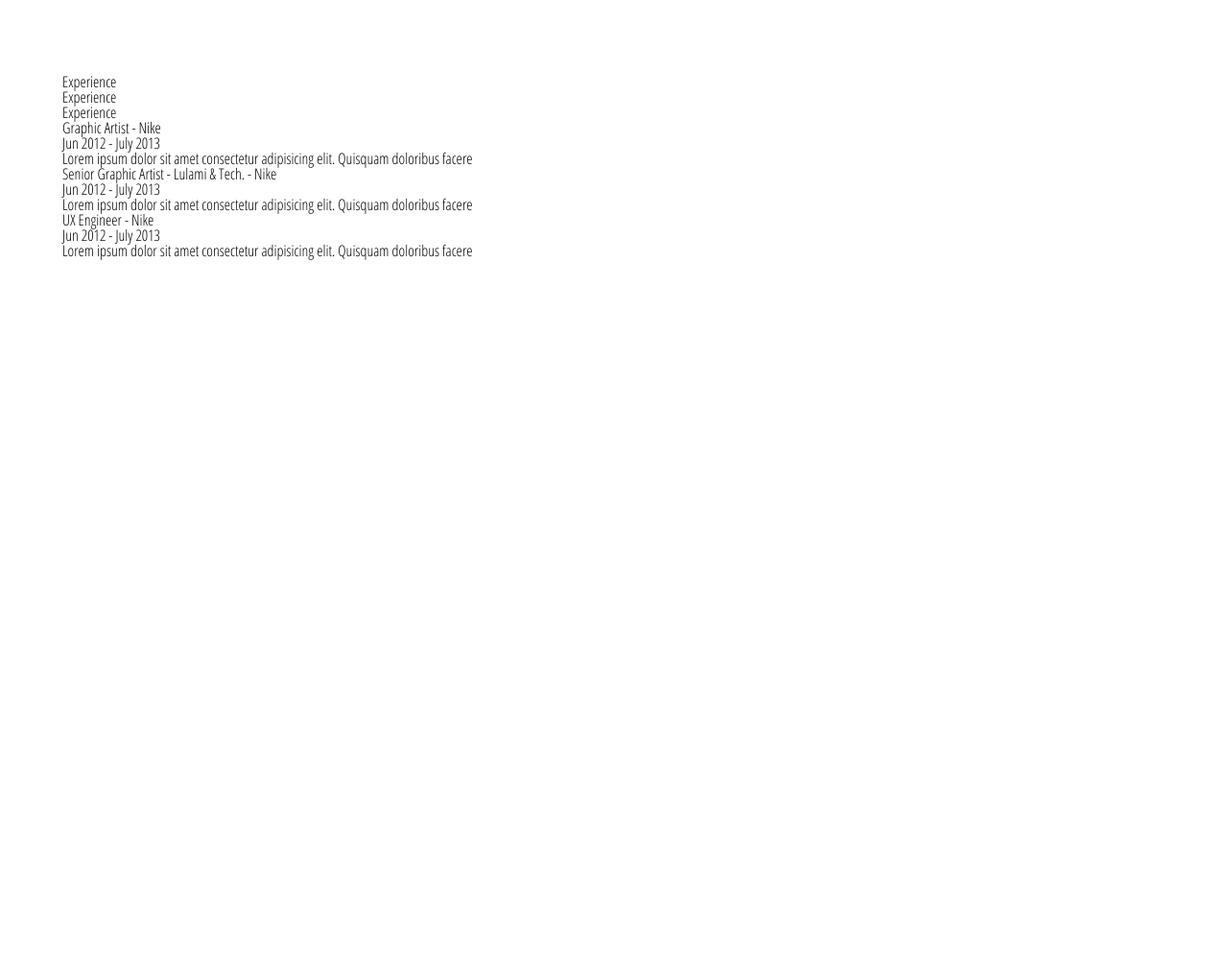
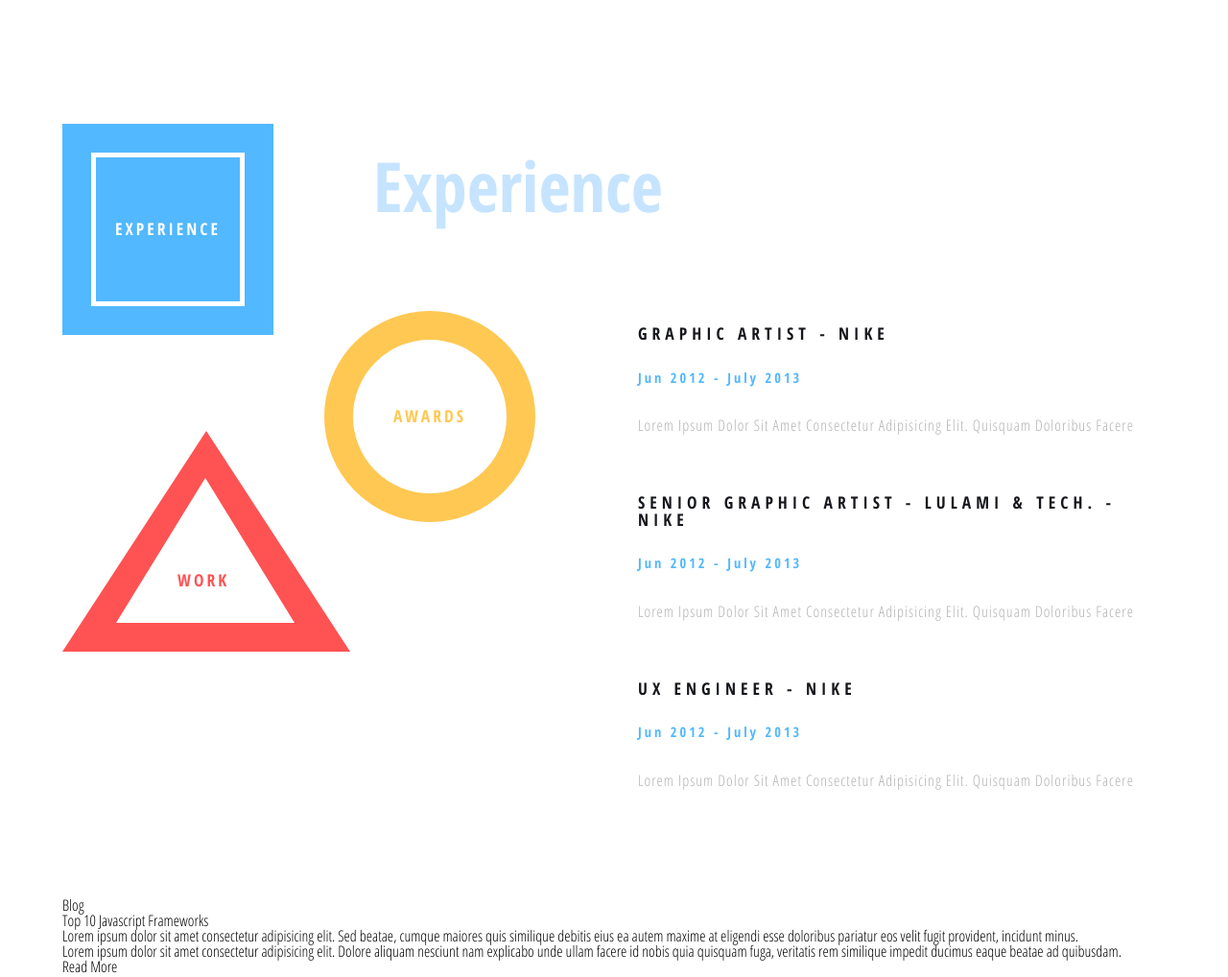
Before and after one commit to gabecastrojr/Starter-Portfolio, a plain HTML site: page index.html in a window 1280 px wide. Shown: the part 2683-3701 px from the top of the page at 96% size. Before the commit the page ends 2955 px from the top, so only its background shows below. Drawn offline with Linux system fonts and the light colour scheme.

Commit message:
Finished Experience Portion of Portfolio
As above line suggest, I have completed the experience portion with both html and css.

Starting on the Blog portion and should finish it up tonight.

```diff
--- a/css/main.css
+++ b/css/main.css
@@ -395,3 +395,142 @@ body {
 }
 
 /* Experience Section */
+
+#experience-section {
+  padding: 80px 15px;
+}
+
+#experience-section .large-title {
+  color: #c6e4ff;
+  font-weight: 900;
+  font-size: 4.5rem;
+  text-align: center;
+  position: relative;
+  left: -100px;
+}
+
+#experience-section .experience-container {
+  display: grid;
+  grid-template-columns: 1fr 1fr;
+  grid-gap: 20px;
+}
+
+#experience-section .experience-container .large-icons .square {
+  border: 30px solid #52b8ff;
+  padding: 5px;
+  display: inline-block;
+  position: relative;
+  top: -100px;
+}
+
+#experience-section .experience-container .large-icons .square .blue-box {
+  width: 150px;
+  height: 150px;
+  padding: 5px;
+  background: #52b8ff;
+  color: #ffffff;
+  text-transform: uppercase;
+  font-weight: 600;
+  display: flex;
+  justify-content: center;
+  align-items: center;
+  font-size: 1.1rem;
+  letter-spacing: 3px;
+}
+
+#experience-section .experience-container .large-icons .circle {
+  border: 30px solid #ffc853;
+  padding: 5px;
+  display: inline-block;
+  border-radius: 50%;
+  position: relative;
+  top: 95px;
+  left: 50px;
+}
+
+#experience-section .experience-container .large-icons .circle .white-box {
+  color: #ffc853;
+  display: flex;
+  justify-content: center;
+  align-items: center;
+  border-radius: 50%;
+  height: 150px;
+  width: 150px;
+  font-weight: 600;
+  font-size: 1.1rem;
+  letter-spacing: 3px;
+  text-transform: uppercase;
+}
+
+#experience-section .experience-container .large-icons .triangle {
+  width: 0;
+  height: 0;
+  border-style: solid;
+  border-width: 0 150px 230px 150px;
+  position: relative;
+  border-color: transparent transparent #ff5253 transparent;
+}
+
+#experience-section .experience-container .large-icons .triangle-box {
+  width: 0;
+  height: 0;
+  border-style: solid;
+  border-width: 0 93.75px 151.75px 93.75px;
+  border-color: transparent transparent #fff transparent;
+  position: absolute;
+  left: -94px;
+  top: 49px;
+  font-weight: 600;
+  font-size: 1.1rem;
+  letter-spacing: 3px;
+  text-transform: uppercase;
+  color: #ff5253;
+}
+
+#experience-section .experience-container .large-icons .triangle-box .text {
+  position: relative;
+  top: 98px;
+  left: -29px;
+}
+
+/* Experience Section - Info Portion */
+
+#experience-section .experience-container .info {
+  padding: 80px 0 0;
+}
+
+#experience-section .experience-container .info .info-box {
+  padding: 15px;
+}
+
+#experience-section .experience-container .info .info-box h4 {
+  padding: 15px 0;
+  color: #16171c;
+  font-size: 1.1rem;
+  text-transform: uppercase;
+  font-weight: 900;
+  letter-spacing: 5px;
+}
+
+#experience-section .experience-container .info .info-box .date {
+  color: #52b7ff;
+  font-weight: 600;
+  text-transform: capitalize;
+  font-size: 0.9rem;
+  letter-spacing: 3px;
+  padding: 15px 0;
+  display: inline-block;
+}
+
+#experience-section .experience-container .info .info-box p {
+  color: #b2b2b4;
+  font-weight: 400;
+  text-transform: capitalize;
+  font-size: 1rem;
+  letter-spacing: 1px;
+  padding: 15px 0;
+  display: inline-block;
+  line-height: 1.5;
+}
+
+/* Blog section Styling */
--- a/index.html
+++ b/index.html
@@ -170,7 +170,14 @@
 						</div>
 					</div>
 					<div class="circle">
-						Experience
+						<div class="white-box">
+							Awards
+						</div>
+					</div>
+					<div class="triangle">
+						<div class="triangle-box">
+							<div class="text">Work</div>
+						</div>
 					</div>
 				</div>
 				<div class="info">
@@ -193,6 +200,24 @@
 			</div>
 		</div>
 	</section>
+	<section id="blog-section">
+		<div class="container">
+			<div class="title">
+				<h2>Blog</h2>
+			</div>
+			<div class="blog-container">
+				<div class="post">
+					<div class="post-img"></div>
+					<div class="details">
+						<h4>Top 10 Javascript Frameworks</h4>
+						<p>Lorem ipsum dolor sit amet consectetur adipisicing elit. Sed beatae, cumque maiores quis similique debitis eius ea autem maxime at eligendi esse doloribus pariatur eos velit fugit provident, incidunt minus.</p>
+						<p>Lorem ipsum dolor sit amet consectetur adipisicing elit. Dolore aliquam nesciunt nam explicabo unde ullam facere id nobis quia quisquam fuga, veritatis rem similique impedit ducimus eaque beatae ad quibusdam.</p>
+						<div class="more">Read More</div>
+					</div>
+				</div>
+			</div>
+		</div>
+	</section>
 </body>
 
 </html>
```
